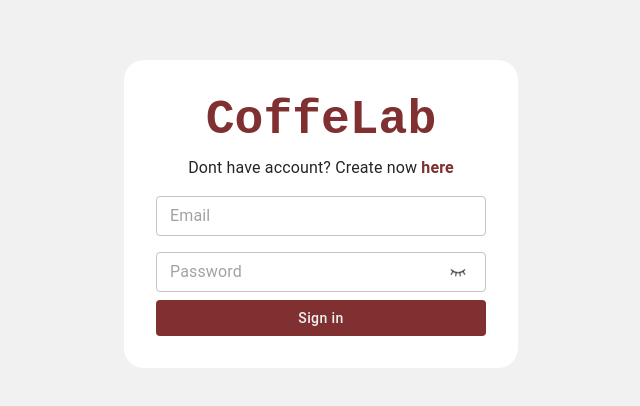
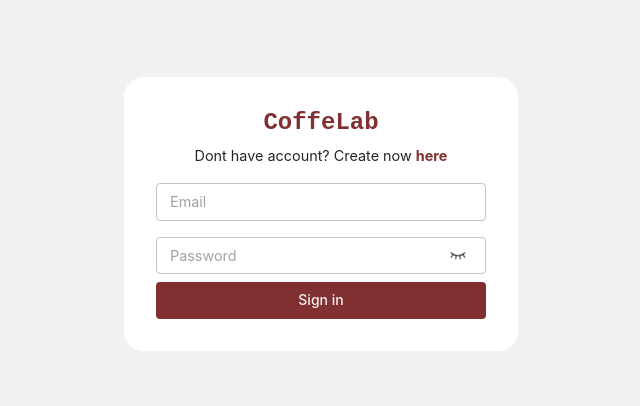
Before and after one commit to ristovkiril/coffee-shop, a React (Vite) app in the folder frontend/: page /login in a window 1280 px wide. Shown: the part 186-592 px from the top of the page, without its empty margins (319-959 px from the left). Built offline with nearby package versions, Linux system fonts and the light colour scheme.

Commit message:
Confirm dialog

```diff
--- /dev/null
+++ b/frontend/src/config/Theme.tsx
@@ -0,0 +1,49 @@
+import createTheme from "@mui/material/styles/createTheme";
+
+export const theme =
+  createTheme({
+    palette: {
+      primary: {
+        // light: will be calculated from palette.primary.main,
+        main: '#803030',
+        contrastText: '#ffffff',
+        // dark: will be calculated from palette.primary.main,
+        // contrastText: will be calculated to contrast with palette.primary.main
+      },
+      secondary: {
+        main: "#efa2a9ff",
+        contrastText: '#ffffff',
+      },
+    },
+    typography: {
+      fontFamily: "'Inter', sans-serif",
+      h1: {
+        fontFamily: "Inter",
+        fontSize: '2.8rem'
+      },
+      h2: {
+        fontFamily: "Inter",
+        fontSize: '2.2rem'
+      },
+      h3: {
+        fontFamily: "Inter",
+        fontSize: '1.5rem'
+      },
+      h4: {
+        fontFamily: "Inter",
+        fontSize: '1.2rem'
+      },
+      h5: {
+        fontFamily: "Inter",
+        fontSize: '1rem'
+      },
+      body1: {
+        fontFamily: "Inter",
+        fontSize: '0.9rem'
+      },
+      button: {
+        textTransform: "none"
+      }
+
+    },
+  })
--- /dev/null
+++ b/frontend/src/hooks/useConfirm.tsx
@@ -0,0 +1,61 @@
+import {
+  Button, Dialog, DialogActions,
+  DialogContent, DialogContentText, DialogTitle,
+} from '@mui/material';
+import { ReactNode, useState } from 'react';
+
+const useConfirm = (title: string, message: string): [ReactNode, () => Promise<boolean>] => {
+  const [promise, setPromise] = useState<{ resolve: (value: boolean) => void } | null>(null);
+
+  const confirm = () => new Promise<boolean>((resolve, reject) => {
+    setPromise({ resolve });
+  });
+
+  const handleClose = () => {
+    setPromise(null);
+  };
+
+  const handleConfirm = () => {
+    promise?.resolve(true);
+    handleClose();
+  };
+
+  const handleCancel = () => {
+    promise?.resolve(false);
+    handleClose();
+  };
+
+  const ConfirmationDialog: ReactNode = (
+    <Dialog
+      open={promise !== null}
+      fullWidth
+    >
+      <DialogTitle>{title}</DialogTitle>
+      <DialogContent>
+        <DialogContentText fontSize={18}>{message}</DialogContentText>
+      </DialogContent>
+      <DialogActions>
+        <Button
+          variant={"contained"}
+          color={"primary"}
+          sx={{ borderRadius: 5, color: "#FFF" }}
+          onClick={handleConfirm}
+        >
+          Yes
+        </Button>
+        <Button
+          variant={"outlined"}
+          color={"primary"}
+          sx={{ borderRadius: 5 }}
+          onClick={handleCancel}
+        >
+          Cancel
+        </Button>
+      </DialogActions>
+    </Dialog>
+  );
+
+  return [ConfirmationDialog, confirm];
+};
+
+export default useConfirm;
--- a/frontend/src/layout/main/MainLayout.tsx
+++ b/frontend/src/layout/main/MainLayout.tsx
@@ -56,30 +56,28 @@ export const MainLayout = ({ children }: { children: React.ReactNode }) => {
             <Button
               component={Link}
               to="/login"
+              variant="contained"
               sx={{
-                bgcolor: "#803030",
                 color: "#f1f1f1 !important",
                 borderRadius: 5,
                 textTransform: "none",
                 px: 2,
                 ml: "auto",
                 display: { xs: isAdmin ? "none" : "block", sm: "block" },
-                "&:hover": { bgcolor: "#801010", color: "#f1f1f1 !important" }
+                "&:hover": { color: "#f1f1f1 !important" }
               }}
             >
               Sign in
             </Button> :
             <Button
+              variant="outlined"
               onClick={onLogout}
               sx={{
-                bgcolor: "#803030",
-                color: "#f1f1f1 !important",
                 borderRadius: 5,
                 textTransform: "none",
                 px: 2,
                 ml: "auto",
                 display: { xs: isAdmin ? "none" : "block", sm: "block" },
-                "&:hover": { bgcolor: "#801010", color: "#f1f1f1 !important" }
               }}
             >
               Sign out
--- a/frontend/src/main.tsx
+++ b/frontend/src/main.tsx
@@ -4,13 +4,17 @@ import App from './App.tsx'
 import './index.css'
 import { BrowserRouter } from 'react-router-dom'
 import { AuthContextProvider } from './context/AuthContext.tsx'
+import { ThemeProvider } from '@mui/material'
+import { theme } from './config/Theme.tsx'
 
 ReactDOM.createRoot(document.getElementById('root')!).render(
   <React.StrictMode>
     <BrowserRouter>
-      <AuthContextProvider>
-        <App />
-      </AuthContextProvider>
+      <ThemeProvider theme={theme}>
+        <AuthContextProvider>
+          <App />
+        </AuthContextProvider>
+      </ThemeProvider>
     </BrowserRouter>
   </React.StrictMode>,
 )
--- a/frontend/src/pages/ingredients/IngredientsPage.tsx
+++ b/frontend/src/pages/ingredients/IngredientsPage.tsx
@@ -5,9 +5,16 @@ import { toast } from "react-toastify";
 import { Box, Button, IconButton, Table, TableBody, TableCell, TableHead, TableRow } from "@mui/material";
 import moment from "moment";
 import { IconPencil, IconPlus, IconTrash } from "@tabler/icons-react";
+import useConfirm from "../../hooks/useConfirm";
 
 export const IngredientsPage = () => {
   const [ingredients, setIngredients] = useState<Ingredient[]>([]);
+  const [selectedIngredient, setSelectedIngredient] = useState<null | Ingredient>(null);
+  const [openModal, setOpenModal] = useState<boolean>(false);
+  const [ConfirmationDialog, confirm] = useConfirm(
+    "Delete action",
+    "Are you sure you want to delete this ingredient?"
+  );
 
   useEffect(() => {
     axios.get("/api/ingredient")
@@ -15,15 +22,25 @@ export const IngredientsPage = () => {
       .catch(error => toast.error(error.message));
   }, [])
 
+  const onDelete = async (id: string) => {
+    const response = await confirm();
+    if (response && selectedIngredient) {
+      axios.delete(`/api/ingredient?${id}`)
+    }
+  }
+
   console.log(ingredients);
   return (
     <AdminLayout>
+      {ConfirmationDialog}
+
       <Box sx={{ p: 2, bgcolor: "#FFF", borderRadius: 3, my: 3 }}>
         <Button
           variant="contained"
           color={"primary"}
           startIcon={<IconPlus size={18} />}
           sx={{ textTransform: "none" }}
+          onClick={() => setOpenModal(true)}
         >
           Add Ingredient
         </Button>
@@ -45,10 +62,19 @@ export const IngredientsPage = () => {
                   <TableCell>{index + 1}.</TableCell>
                   <TableCell>{ingredient.name}</TableCell>
                   <TableCell>{ingredient.description}</TableCell>
-                  <TableCell>{moment(ingredient.createdAt).format("hh:mm DD MMM YYYY")}</TableCell>
+                  <TableCell>{moment(ingredient.createdAt).format("HH:mm DD MMM YYYY")}</TableCell>
                   <TableCell>
-                    <IconButton><IconPencil /></IconButton>
-                    <IconButton color="error"><IconTrash /></IconButton>
+                    <IconButton
+                      onClick={() => {
+                        setSelectedIngredient(ingredient);
+                        setOpenModal(true);
+                      }}
+                    ><IconPencil /></IconButton>
+                    <IconButton
+                      onClick={() => onDelete(ingredient.id)}
+                      color="error"
+                    >
+                      <IconTrash /></IconButton>
                   </TableCell>
                 </TableRow>
               )
```
